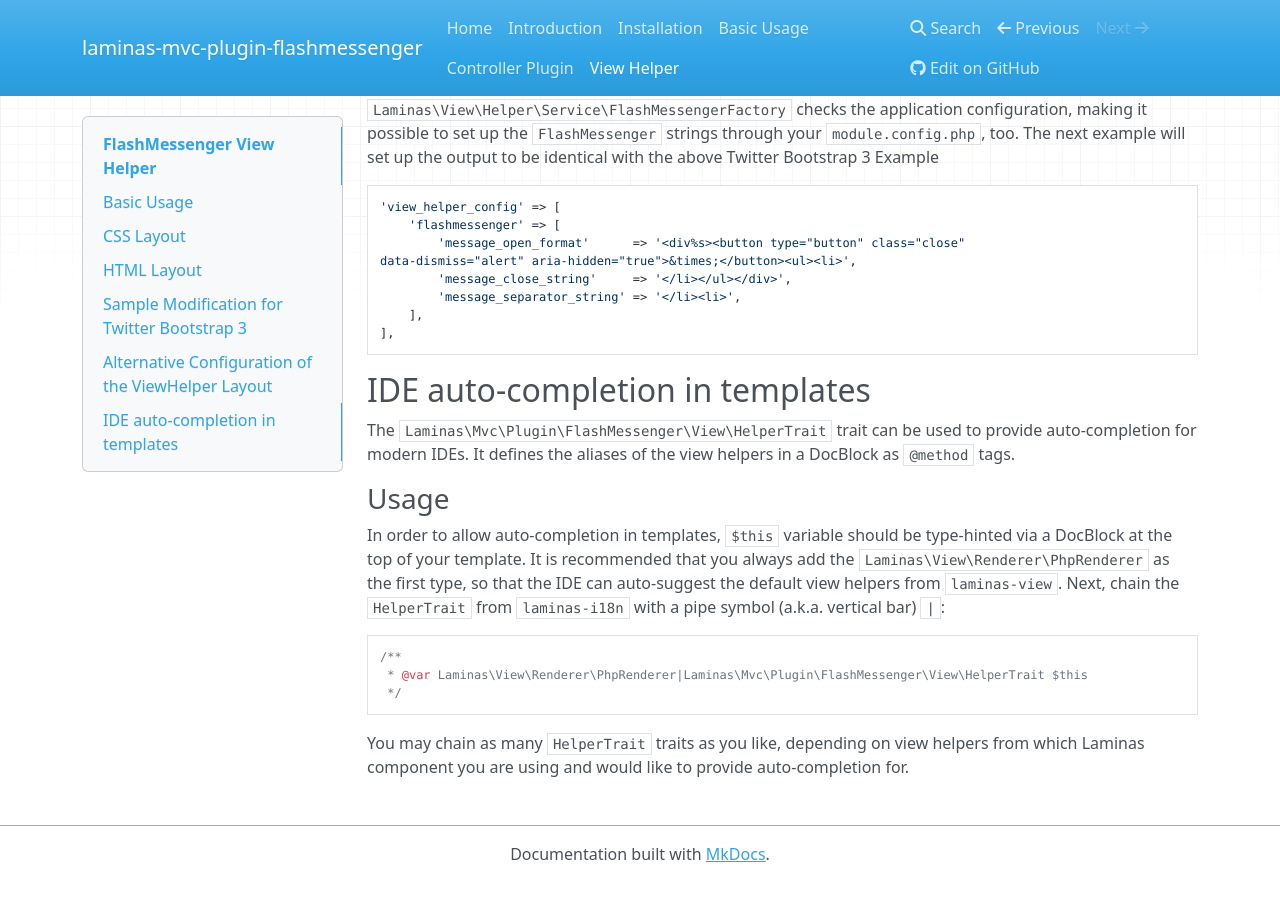
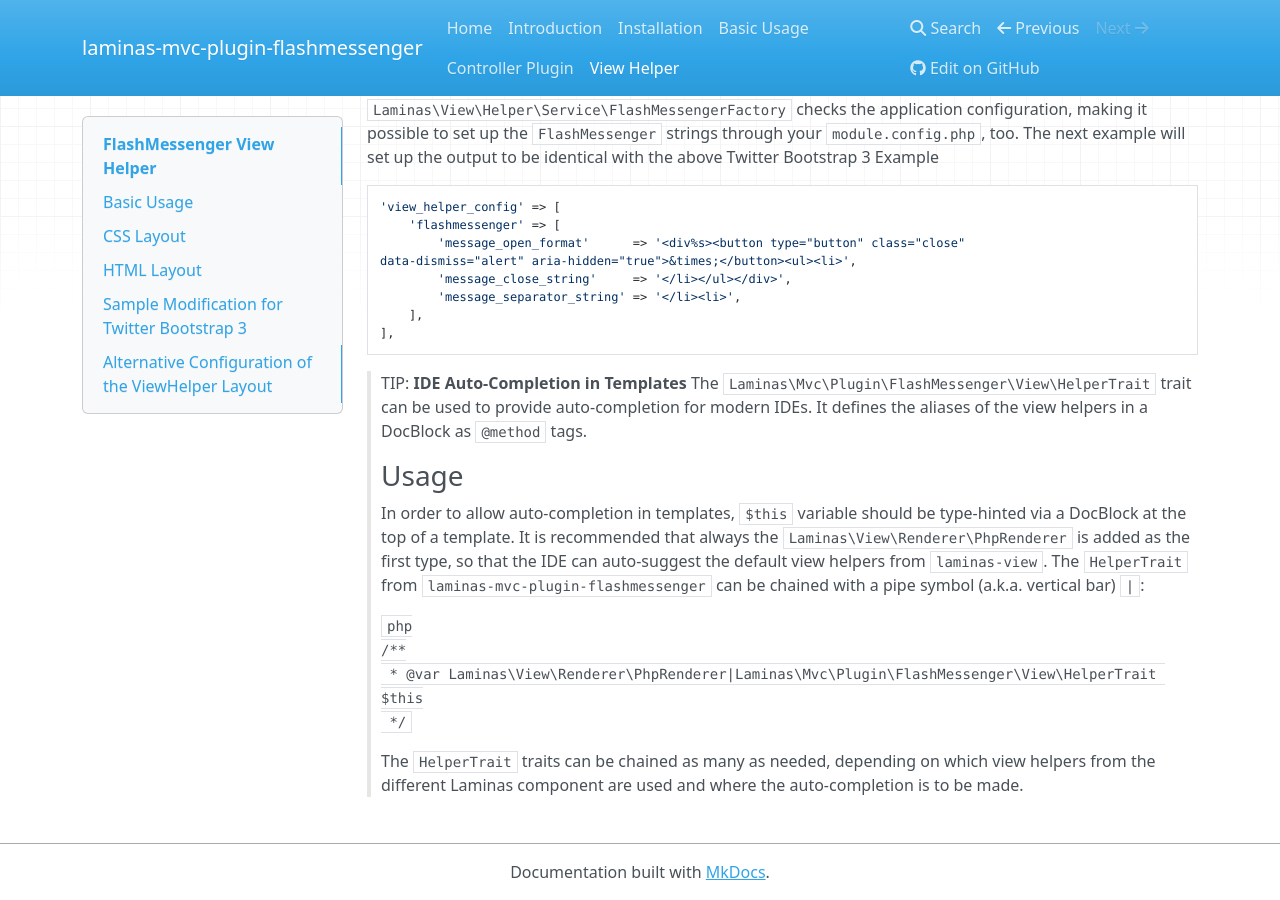
Before and after one commit to laminas/laminas-mvc-plugin-flashmessenger, an MkDocs documentation site: the page built from docs/book/view-helper.md, in a window 1280 px wide and 900 px high, scrolled down 2321 px. Built offline with MkDocs 1.6.1, drawn with Linux system fonts in a browser that asks for light colours; nearby versions of some CDN libraries.

Commit message:
Updates view helper to use a callout for IDE auto-completion section
Signed-off-by: Frank Brückner <dev@froschdesignstudio.de>

````diff
--- a/docs/book/view-helper.md
+++ b/docs/book/view-helper.md
@@ -145,26 +145,21 @@ data-dismiss="alert" aria-hidden="true">&times;</button><ul><li>',
 ],
 ```
 
-## IDE auto-completion in templates
-
-The `Laminas\Mvc\Plugin\FlashMessenger\View\HelperTrait` trait can be used to
-provide auto-completion for modern IDEs. It defines the aliases of the view
-helpers in a DocBlock as `@method` tags.
-
-### Usage
-
-In order to allow auto-completion in templates, `$this` variable should be
-type-hinted via a DocBlock at the top of your template. It is recommended that
-you always add the `Laminas\View\Renderer\PhpRenderer` as the first type, so that
-the IDE can auto-suggest the default view helpers from `laminas-view`. Next, chain
-the `HelperTrait` from `laminas-i18n` with a pipe symbol (a.k.a. vertical bar) `|`:
-
-```php
-/**
- * @var Laminas\View\Renderer\PhpRenderer|Laminas\Mvc\Plugin\FlashMessenger\View\HelperTrait $this
- */
-```
-
-You may chain as many `HelperTrait` traits as you like, depending on view
-helpers from which Laminas component you are using and would like to
-provide auto-completion for.
+<!-- markdownlint-disable MD001 -->
+> TIP: **IDE Auto-Completion in Templates**
+> The `Laminas\Mvc\Plugin\FlashMessenger\View\HelperTrait` trait can be used to provide auto-completion for modern IDEs. It defines the aliases of the view helpers in a DocBlock as `@method` tags.
+>
+> ### Usage
+>
+> In order to allow auto-completion in templates, `$this` variable should be type-hinted via a DocBlock at the top of a template.
+> It is recommended that always the `Laminas\View\Renderer\PhpRenderer` is added as the first type, so that the IDE can auto-suggest the default view helpers from `laminas-view`.
+> The `HelperTrait` from `laminas-mvc-plugin-flashmessenger` can be chained with a pipe symbol (a.k.a. vertical bar) `|`:
+>
+> ```php
+> /**
+>  * @var Laminas\View\Renderer\PhpRenderer|Laminas\Mvc\Plugin\FlashMessenger\View\HelperTrait $this
+>  */
+> ```
+>
+> The `HelperTrait` traits can be chained as many as needed, depending on which view helpers from the different Laminas component are used and where the auto-completion is to be made.
+<!-- markdownlint-restore -->
````
